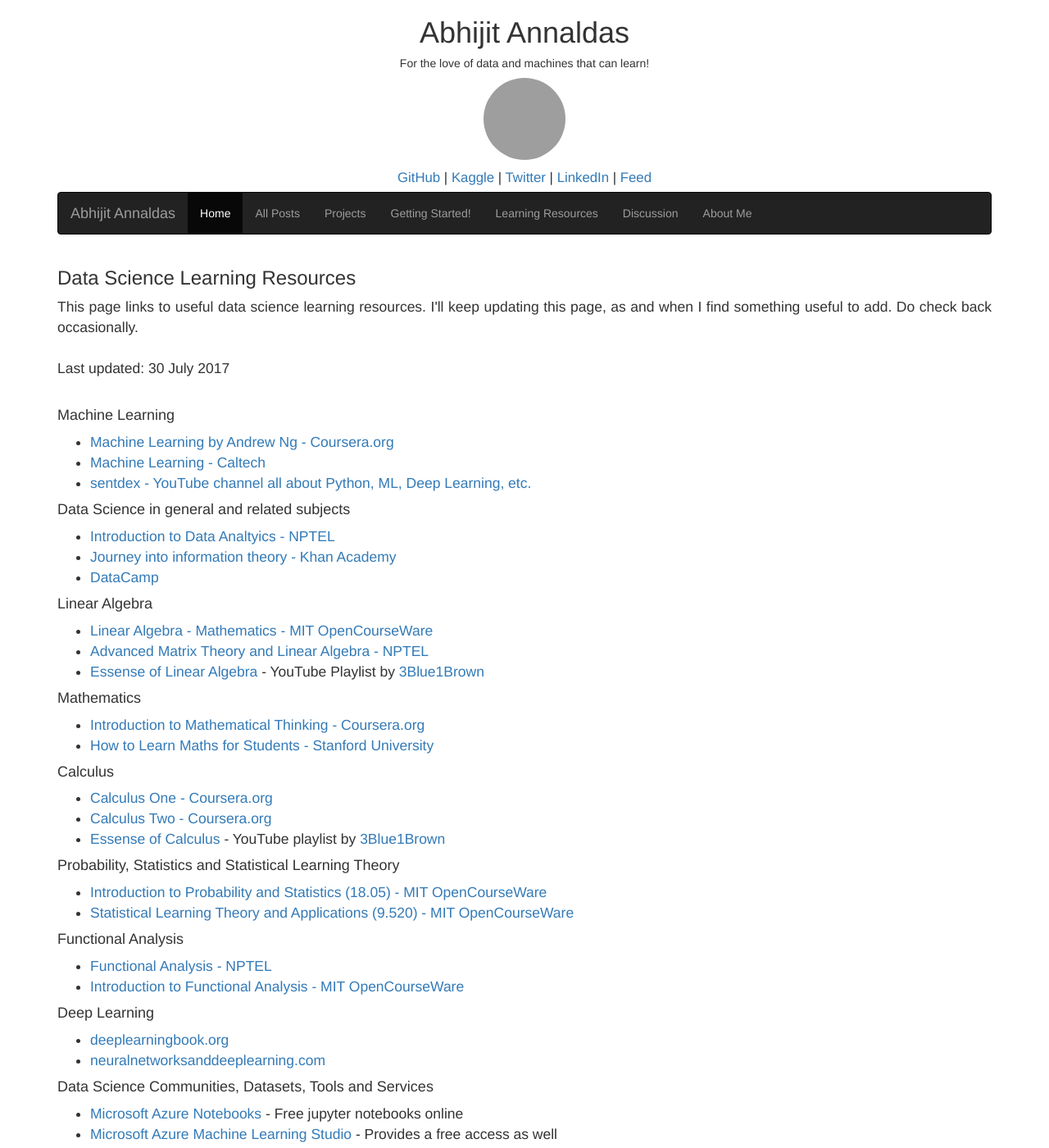
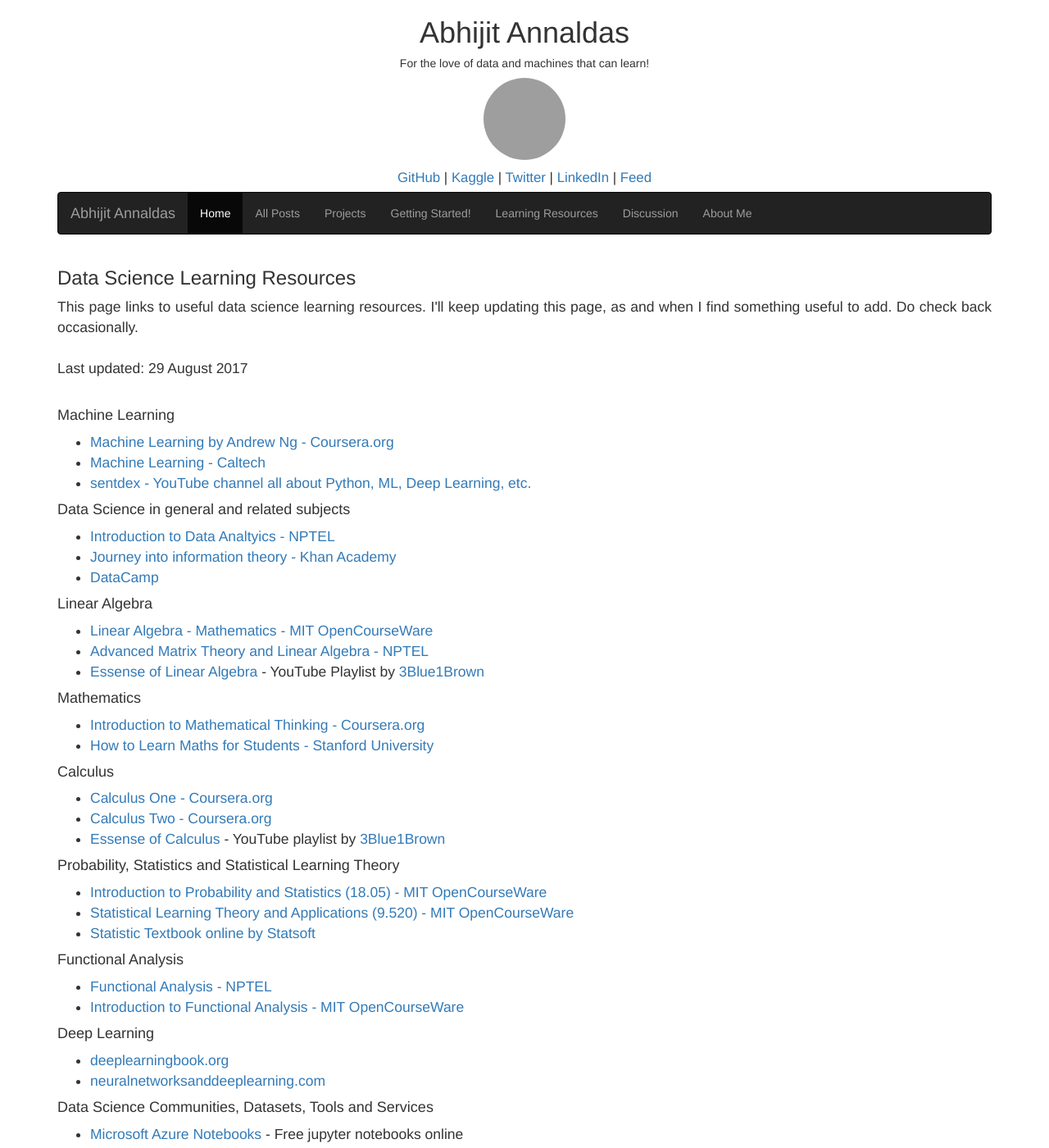
Before and after one commit to devm1023/ML_project, a Jekyll site: the page built from pages/useful-stuff.html, in a window 1280 px wide and 1400 px high. Shown: the whole window at 82% size. Built offline with Jekyll 4.4.1, drawn with Linux system fonts in a browser that asks for light colours; nearby versions of some CDN libraries; comment, search, counter and statistics services are not loaded; grey boxes are pictures that could not be loaded.

Commit message:
Update useful-stuff.html

```diff
--- a/pages/useful-stuff.html
+++ b/pages/useful-stuff.html
@@ -7,7 +7,7 @@
 This page links to useful data science learning resources. I'll keep updating this page, as and when I find something useful to add. Do check back occasionally.
 <br /><br />
 
-Last updated: 30 July 2017
+Last updated: 29 August 2017
 <br /><br />
 
 <h4>Machine Learning</h4>
@@ -43,6 +43,7 @@
 <ul>
 	<li><A href="https://ocw.mit.edu/courses/mathematics/18-05-introduction-to-probability-and-statistics-spring-2014/" target="_blank">Introduction to Probability and Statistics (18.05) - MIT OpenCourseWare</A></li>
 	<li><A href="https://ocw.mit.edu/courses/brain-and-cognitive-sciences/9-520-statistical-learning-theory-and-applications-spring-2003/" target="_blank">Statistical Learning Theory and Applications (9.520) - MIT OpenCourseWare</A></li>
+	<li><A href="http://www.statsoft.com/Textbook" target="_blank">Statistic Textbook online by Statsoft</A></li>
 </ul>
 <h4>Functional Analysis</h4>
 <ul>
```
